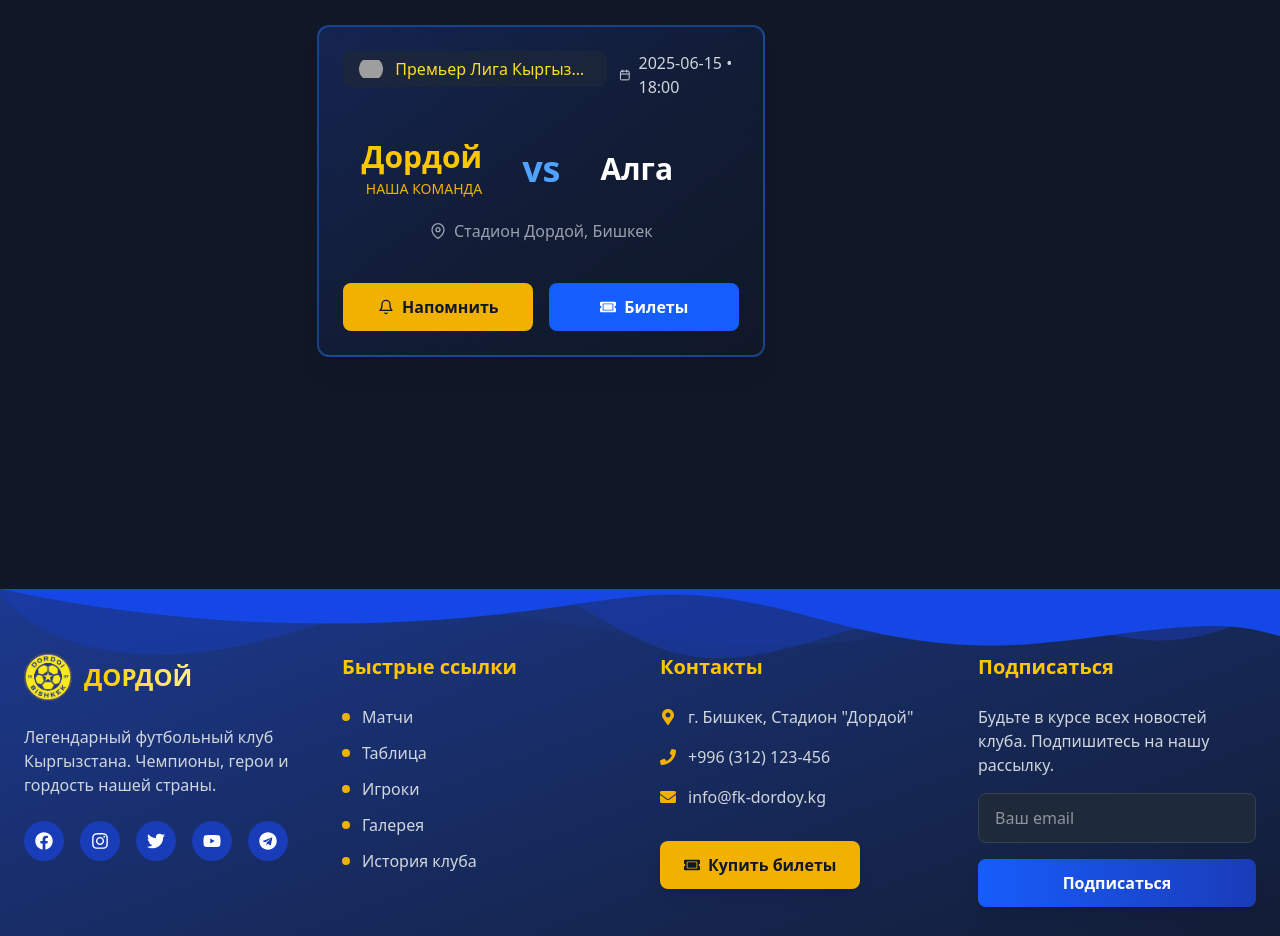
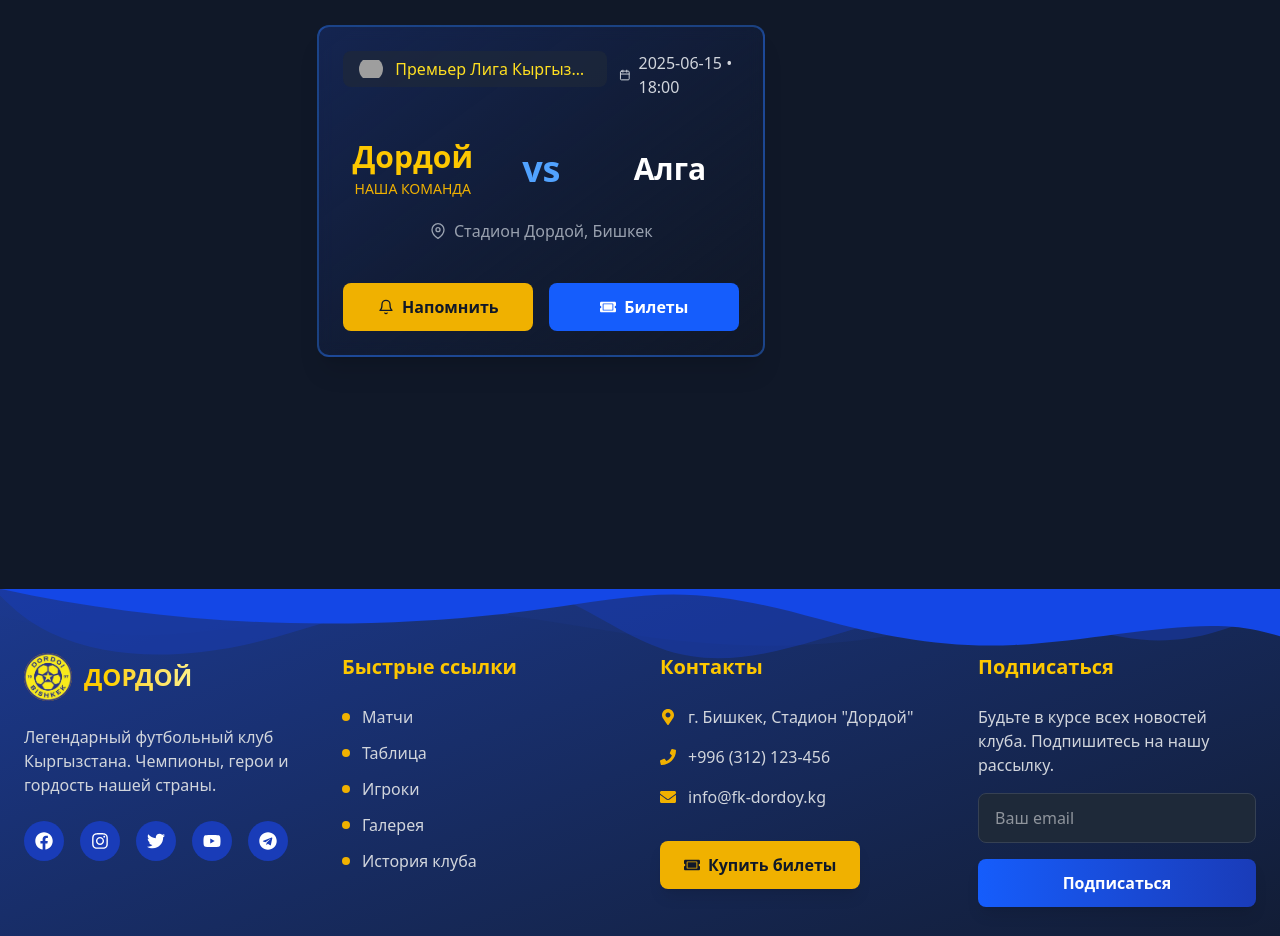
Before and after one commit to ibrodevs/FC-Dordoi, a React (Vite) app: page /matches in a window 1280 px wide. Shown: the part 2780-3716 px from the top of the page. Built offline with nearby package versions, Linux system fonts and the light colour scheme; grey boxes are pictures that could not be loaded.

Commit message:
small fix

```diff
--- a/src/components/MatchCard.jsx
+++ b/src/components/MatchCard.jsx
@@ -123,7 +123,7 @@
           <div className="w-full flex flex-col sm:flex-row justify-between items-center gap-5">
             {/* Хозяева */}
             <div className="w-full sm:w-auto sm:flex-1 text-center sm:text-right">
-              <div className="flex flex-col items-end">
+              <div className="flex flex-col items-center">
                 <h3 className={`text-2xl lg:text-3xl font-bold ${match.homeTeam === 'Дордой' ? 'text-yellow-400' : 'text-white'}`}>
                   {match.homeTeam}
                 </h3>
@@ -164,7 +164,7 @@
 
             {/* Гости */}
             <div className="w-full sm:w-auto sm:flex-1 text-center sm:text-left">
-              <div className="flex flex-col items-start">
+              <div className="flex flex-col items-center">
                 <h3 className={`text-2xl lg:text-3xl font-bold ${match.awayTeam === 'Дордой' ? 'text-yellow-400' : 'text-white'}`}>
                   {match.awayTeam}
                 </h3>
```
